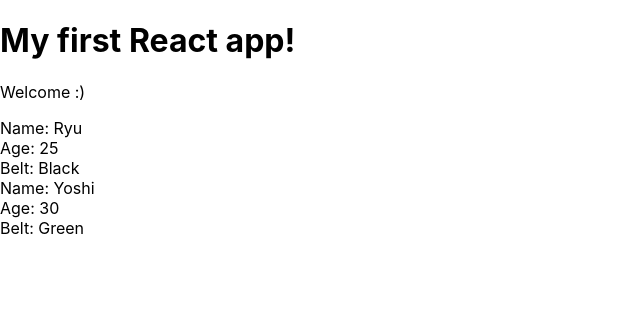
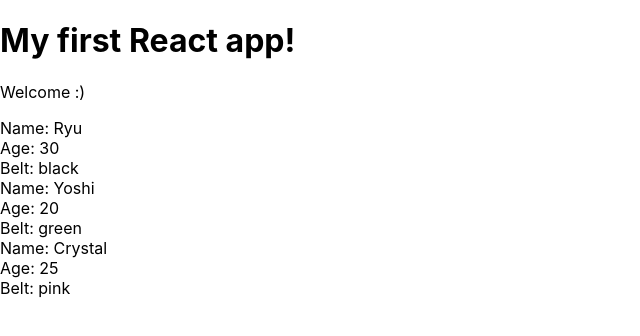
Before and after one commit to humayunkabir/react-redux-complete, a React (Create React App) app in the folder myapp/: page / in a window 1280 px wide. Shown: the top 336 px of the page, without its empty margins (0-640 px from the left). Built offline with nearby package versions, Linux system fonts and the light colour scheme.

Commit message:
Outputting Lists

```diff
--- a/myapp/src/App.js
+++ b/myapp/src/App.js
@@ -2,13 +2,20 @@
 import Ninjas from './Ninjas';
 
 class App extends Component {
+  state = {
+    ninjas: [
+      { name: 'Ryu', age: 30, belt: 'black', id: 1 },
+      { name: 'Yoshi', age: 20, belt: 'green', id: 2 },
+      { name: 'Crystal', age: 25, belt: 'pink', id: 3 }
+    ]
+  };
   render() {
+    const { ninjas } = this.state;
     return (
       <div className="App">
         <h1>My first React app!</h1>
         <p>Welcome :)</p>
-        <Ninjas name="Ryu" age={25} belt="Black" />
-        <Ninjas name="Yoshi" age={30} belt="Green" />
+        <Ninjas ninjas={ninjas} />
       </div>
     );
   }
--- a/myapp/src/Ninjas.js
+++ b/myapp/src/Ninjas.js
@@ -1,16 +1,21 @@
 import React, { Component } from 'react';
 
 class Ninjas extends Component {
-  state = {};
   render() {
-    const { name, age, belt } = this.props;
+    const { ninjas } = this.props;
+
+    const ninjaList = ninjas.map(ninja => {
+      const { age, belt, name, id } = ninja;
       return (
-      <div className="ninja">
+        <div className="ninja" key={id}>
           <div>Name: {name}</div>
           <div>Age: {age}</div>
           <div>Belt: {belt}</div>
         </div>
       );
+    });
+
+    return <div className="ninja-list">{ninjaList}</div>;
   }
 }
 
```
Lines whose indentation alone changed are shown as unchanged.
